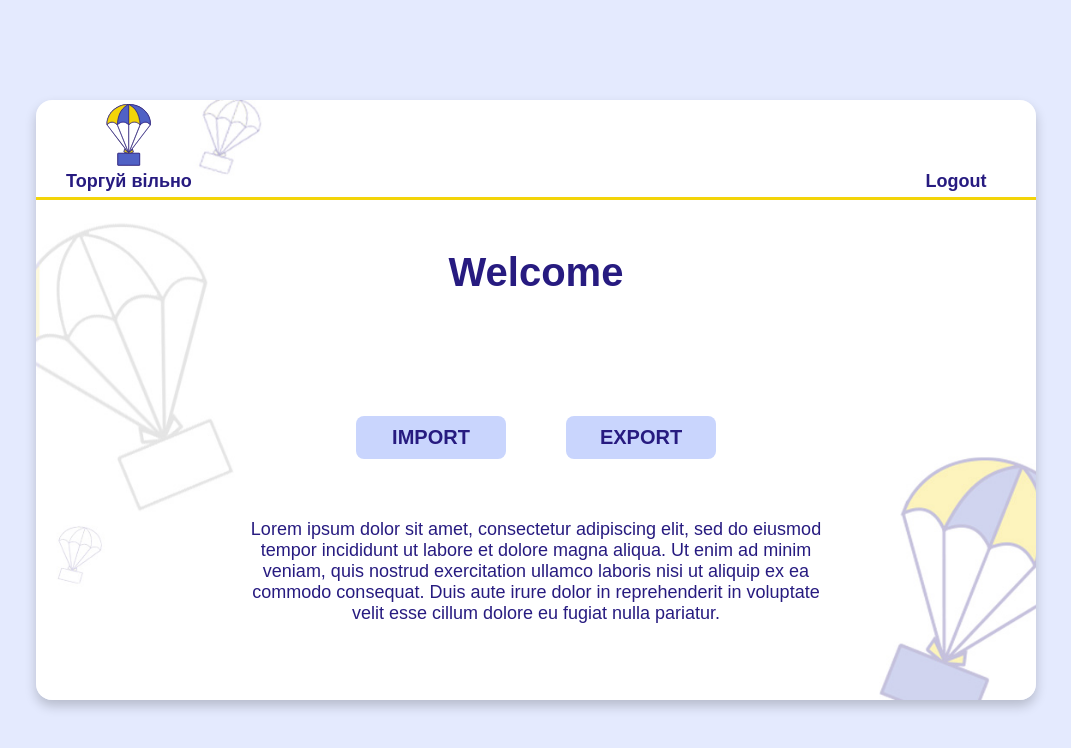
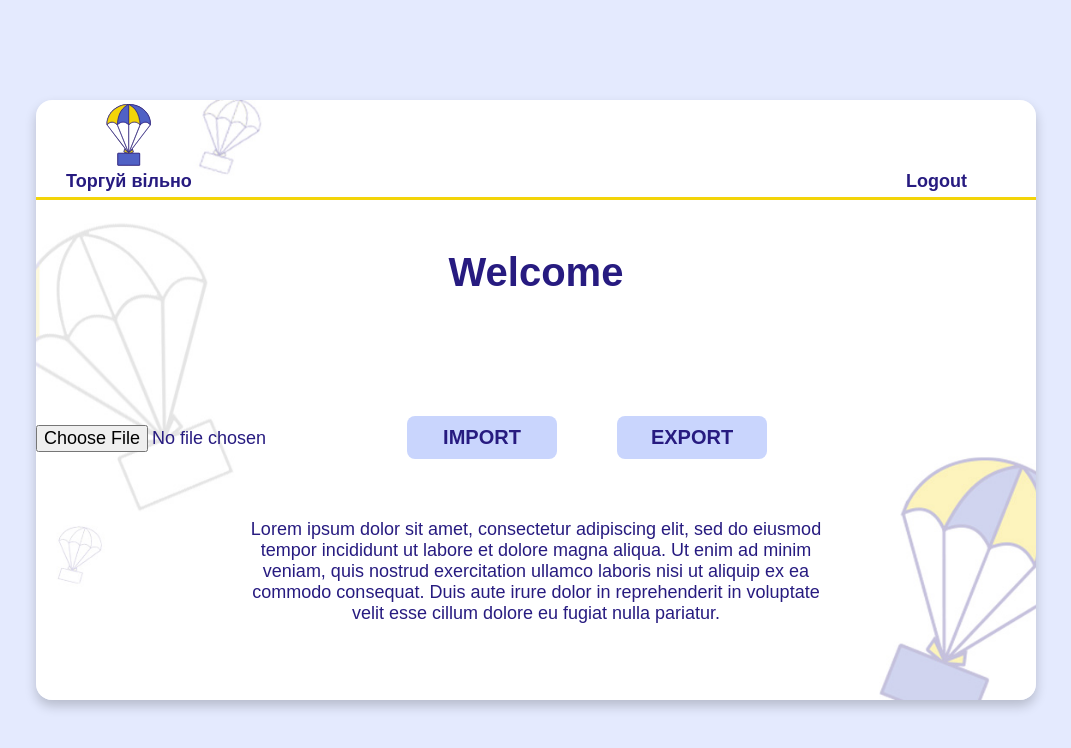
Before and after one commit to drummer-Yurii/unicorn-front, a Vue app: page /main in a window 1280 px wide. Shown: the top 748 px of the page, without its empty margins (104-1175 px from the left). Built offline with nearby package versions, Linux system fonts and the light colour scheme.

Commit message:
create components: FileExport/FileUpload/FileButton

```diff
--- /dev/null
+++ b/src/components/BaseButton.vue
@@ -0,0 +1,31 @@
+<template>
+  <button><slot /></button>
+</template>
+
+<script>
+export default {
+  name: 'BaseButton',
+};
+</script>
+
+<style lang="scss" scoped>
+button {
+  display: inline-block;
+  margin: 50px 30px auto;
+  width: 150px;
+  padding: 10px;
+  border-radius: 8px;
+  border: 0;
+  background-color: #c9d5fd;
+  color: #271b80;
+  font-size: 20px;
+  font-weight: 700;
+  cursor: pointer;
+  margin-bottom: 10px;
+  text-transform: uppercase;
+}
+button:hover {
+  background-color: #fcf3b5;
+  transition: 0.5s;
+}
+</style>
--- /dev/null
+++ b/src/components/FileExport.vue
@@ -0,0 +1,30 @@
+<template>
+  <div class="container">
+    <div>
+      <input v-show="isVisible" type="text" placeholder="add token" />
+      <BaseButton @click="sendFile">Export</BaseButton>
+    </div>
+  </div>
+</template>
+
+<script>
+import BaseButton from './BaseButton.vue';
+export default {
+  components: { BaseButton },
+  name: 'FileExport',
+  data() {
+    return {
+      isVisible: false,
+    };
+  },
+  methods: {
+    sendFile() {
+        this.isVisible = !this.isVisible;
+    }
+  }
+};
+</script>
+
+<style lang="scss" scoped>
+
+</style>
--- /dev/null
+++ b/src/components/FileUpload.vue
@@ -0,0 +1,31 @@
+<template>
+  <div class="container">
+    <div>
+      <label>
+        <input type="file" id="file" ref="file" />
+      </label>
+      <BaseButton @click="uploadFile()">Import</BaseButton>
+    </div>
+  </div>
+</template>
+
+<script>
+import BaseButton from './BaseButton.vue';
+export default {
+  components: { BaseButton },
+  data() {
+    return {
+      file: '',
+    };
+  },
+  methods: {
+    uploadFile: function () {
+
+    },
+  },
+};
+</script>
+
+<style lang="scss" scoped>
+
+</style>
--- a/src/views/HomeView.vue
+++ b/src/views/HomeView.vue
@@ -13,14 +13,16 @@
     </span>
     <br />
     <div class="btn">
-      <button @click="register">REGISTER</button>
-      <button @click="login">LOGIN</button>
+      <BaseButton @click="register">REGISTER</BaseButton>
+      <BaseButton @click="login">LOGIN</BaseButton>
     </div>
   </div>
 </template>
 
 <script>
+import BaseButton from '../components/BaseButton.vue';
 export default {
+  components: { BaseButton },
   name: "HomeView",
   methods: {
     register() {
@@ -63,24 +65,4 @@ export default {
   margin: 50px 0;
   font-size: 40px;
 }
-
-.btn button {
-  display: inline-block;
-  margin: 50px 30px auto;
-  width: 150px;
-  padding: 10px;
-  border-radius: 8px;
-  border: 0;
-  background-color: #c9d5fd;
-  color: #271b80;
-  font-size: 20px;
-  font-weight: 700;
-  cursor: pointer;
-  margin-bottom: 10px;
-}
-
-.btn button:hover {
-  background-color: #fcf3b5;
-  transition: 0.5s;
-}
 </style>
--- a/src/views/MainView.vue
+++ b/src/views/MainView.vue
@@ -10,26 +10,31 @@
     <h1 class="greeting">Welcome</h1>
     <br />
     <div class="btn">
-      <button>Import</button>
-      <button>Export</button>
+      <FileUpload />
+      <FileExport />
     </div>
     <div class="info">
-      Lorem ipsum dolor sit amet, consectetur adipiscing elit, sed do eiusmod
-      tempor incididunt ut labore et dolore magna aliqua. Ut enim ad minim
-      veniam, quis nostrud exercitation ullamco laboris nisi ut aliquip ex ea
-      commodo consequat. Duis aute irure dolor in reprehenderit in voluptate
-      velit esse cillum dolore eu fugiat nulla pariatur.
+      Lorem ipsum dolor sit amet, consectetur adipiscing elit, sed do eiusmod tempor incididunt ut
+      labore et dolore magna aliqua. Ut enim ad minim veniam, quis nostrud exercitation ullamco
+      laboris nisi ut aliquip ex ea commodo consequat. Duis aute irure dolor in reprehenderit in
+      voluptate velit esse cillum dolore eu fugiat nulla pariatur.
     </div>
   </div>
 </template>
 
 <script>
+import FileExport from '../components/FileExport.vue';
+import FileUpload from '../components/FileUpload.vue';
 export default {
-  name: "HomeView",
+  name: 'HomeView',
+  components: {
+    FileExport,
+    FileUpload,
+  },
   methods: {
     Logout() {
-      localStorage.removeItem("token");
-      this.$router.push("/");
+      localStorage.removeItem('token');
+      this.$router.push('/');
     },
   },
 };
@@ -44,7 +49,7 @@ export default {
   max-width: 1000px;
   min-height: 600px;
   background-size: cover;
-  background-image: url("../assets/backgroundHome.jpg");
+  background-image: url('../assets/backgroundHome.jpg');
   box-shadow: 0px 6px 12px rgba(0, 0, 0, 0.2);
   border-radius: 16px;
 }
@@ -67,26 +72,9 @@ export default {
   font-size: 40px;
 }
 
-.btn button {
-  display: inline-block;
-  margin: 50px 30px auto;
-  width: 150px;
-  padding: 10px;
-  border-radius: 8px;
-  border: 0;
-  background-color: #c9d5fd;
-  color: #271b80;
-  font-size: 20px;
-  font-weight: 700;
-  cursor: pointer;
-  margin-bottom: 10px;
-  text-transform: uppercase;
+.btn {
+  display: flex;
 }
-.btn button:hover {
-  background-color: #fcf3b5;
-  transition: 0.5s;
-}
-
 .logout {
   width: 100px;
   border: 0;
```
